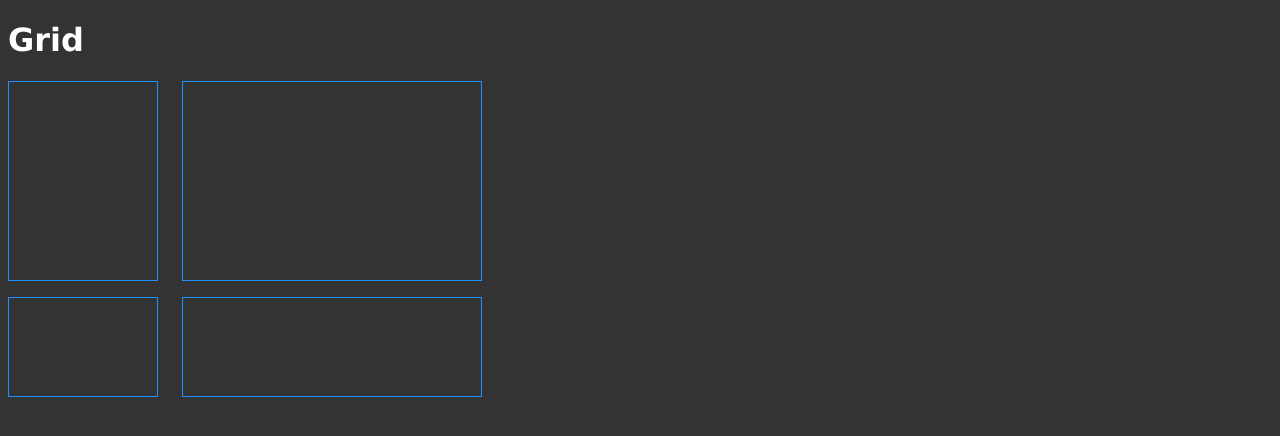
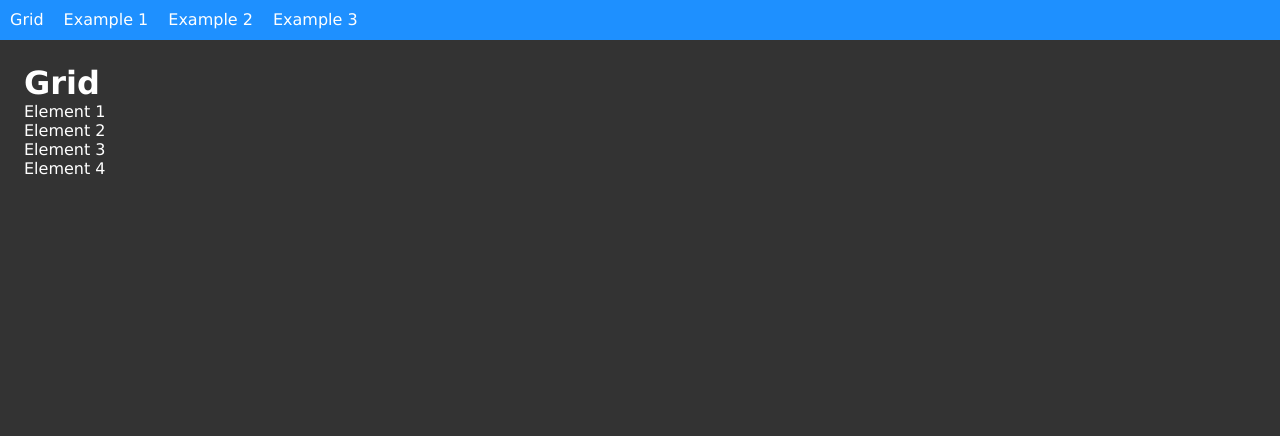
Before and after one commit to neo-fullstack-web/CSS-grid, a plain HTML site: page index.html in a window 1280 px wide. Drawn offline with Linux system fonts and the light colour scheme.

Commit message:
Index structure rdy

```diff
--- a/css/styles.css
+++ b/css/styles.css
@@ -1,13 +1,22 @@
+* {
+    padding: 0;
+    margin: 0;
+    box-sizing: border-box;
+}
+
 body {
     background-color: #333;
     color: white;
     font-family: Geneva, Tahoma, sans-serif
 }
-
-.grid-container {
+main {
+    padding: 1.5rem;
+}
+/* .grid-container {
     display: grid;
     grid-template-columns: 150px 300px;
     grid-template-rows: 200px 100px;
+    grid-auto-flow: column;
     row-gap: 1rem;
     column-gap: 1.5rem;
 }
@@ -15,4 +24,24 @@ body {
 [class*="grid-element"] {
     border: 1px solid dodgerblue;
     padding: 10px;
+} */
+
+.main-header {
+    height: 40px;
+    background-color: dodgerblue;
+    color: white;
 }
+.nav-list {
+    height: 100%;
+    display: flex;
+}
+.nav-list > li {
+    list-style: none;
+
+}
+.nav-item {
+    display: flex;
+    padding: 10px;
+    color: white;
+    text-decoration: none;
+}
--- a/index.html
+++ b/index.html
@@ -8,12 +8,43 @@
     <link rel="stylesheet" href="/css/styles.css">
 </head>
 <body>
-    <h1>Grid</h1>
-    <div class="grid-container">
-        <div class="grid-element-1"></div>
-        <div class="grid-element-2"></div>
-        <div class="grid-element-3"></div>
-        <div class="grid-element-4"></div>
-    </div>
+    <header class="main-header">
+        <nav>
+            <ul class="nav-list">
+                <li>
+                    <a class="nav-item" href="/index.html">Grid</a>
+                </li>
+                <li>
+                    <a class="nav-item" href="pages/examples/example-1.html">Example 1</a>
+                </li>
+                <li>
+                    <a class="nav-item" href="pages/examples/example-2.html">Example 2</a>
+                </li>
+                <li>
+                    <a class="nav-item" href="pages/examples/example-3.html">Example 3</a>
+                </li>
+            </ul>
+
+        </nav>
+    </header>
+    <main>
+        <h1>Grid</h1>
+
+        <div class="grid-container">
+            <div class="grid-element-1">
+                Element 1
+            </div>
+            <div class="grid-element-2">
+                Element 2
+            </div>
+            <div class="grid-element-3">
+                Element 3
+            </div>
+            <div class="grid-element-4">
+                Element 4
+            </div>
+        </div>
+    </main>
+
 </body>
 </html>
```
Also changed, not shown: pages/examples/example-1.html (added), pages/examples/example-2.html (added), pages/examples/example-3.html (added).
